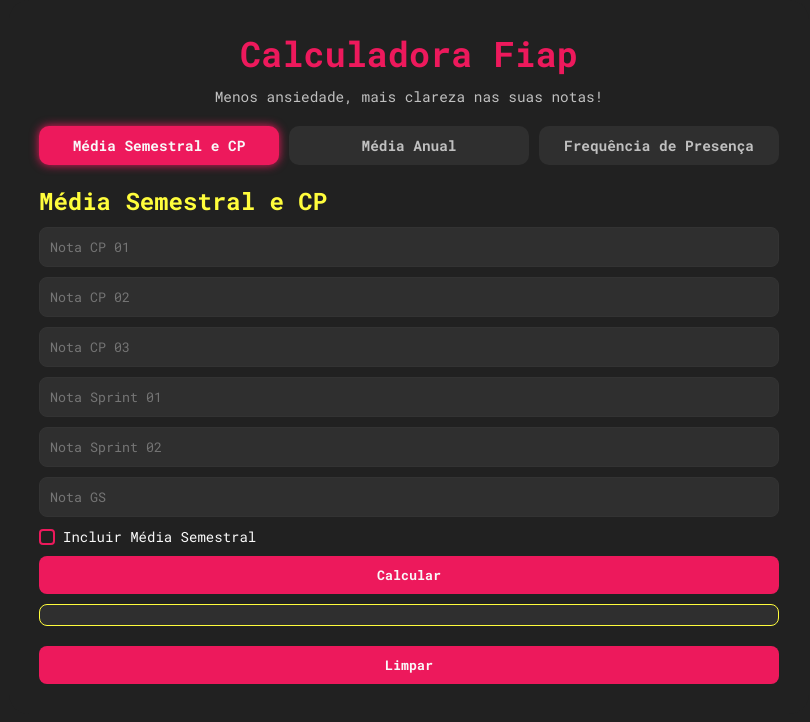
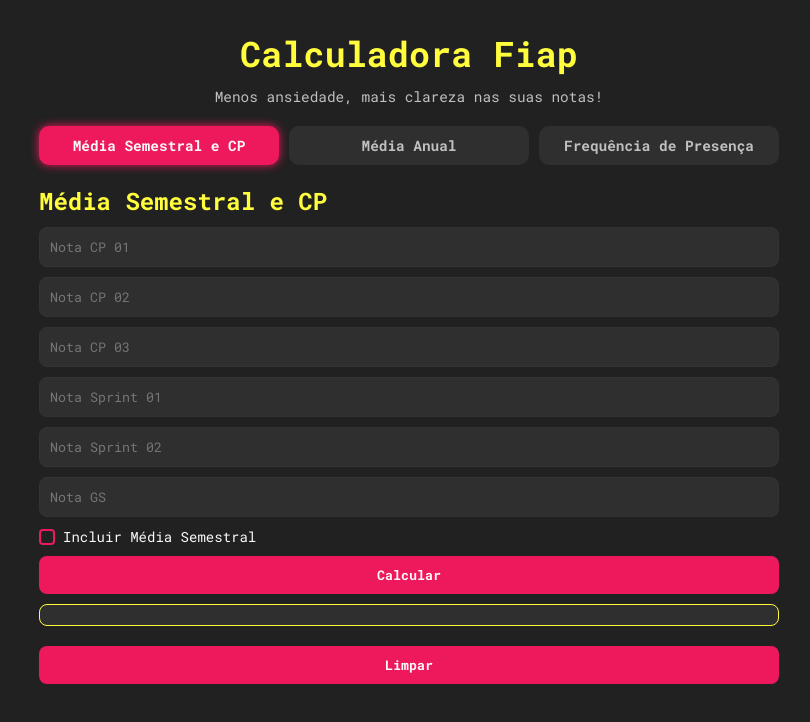
Before and after one commit to d-araujof/Notas_Fiap, a plain HTML site: page index.html in a window 1280 px wide. Shown: the whole page, without its empty margins (231-1041 px from the left). Drawn offline with Linux system fonts and the light colour scheme.

Commit message:
Update style.css

```diff
--- a/style/style.css
+++ b/style/style.css
@@ -41,7 +41,7 @@ body {
 
 h1 {
   text-align: center;
-  color: var(--primaria);
+  color: var(--secundaria);
   font-size: 2.2rem;
   margin-bottom: 10px;
 }
```
